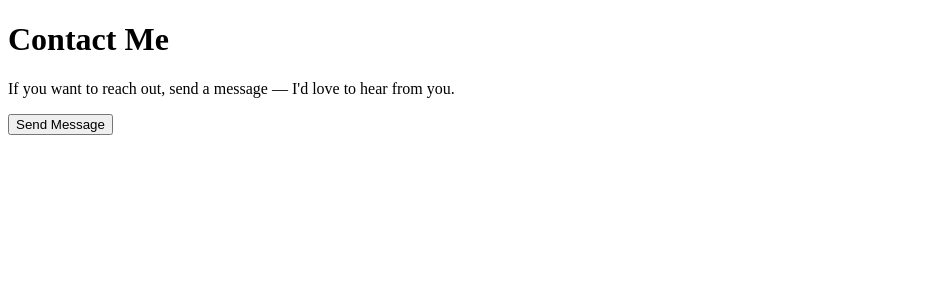
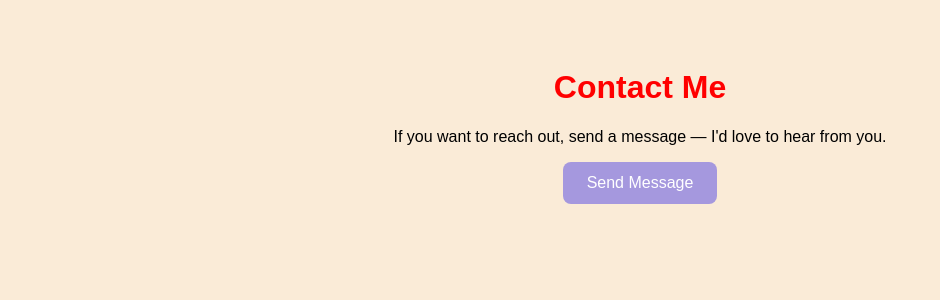
Before and after one commit to Anjana10022002/Django, a Django app: template Django_Lab_Day2_Qn-2/hwday2project/hwday2app/template/contactme.html in a window 1280 px wide. Shown: the top 300 px of the page, without its empty margins (0-940 px from the left). Run offline with Django 4.2, Linux system fonts and the light colour scheme; the template is opened without the code that fills it, so the values that code supplies are empty.

Commit message:
Implement contact page functionality, enhance styling, and add JavaScript for user feedback

```diff
--- a/Django_Lab_Day2_Qn-2/hwday2project/hwday2app/static/javascript.js
+++ b/Django_Lab_Day2_Qn-2/hwday2project/hwday2app/static/javascript.js
@@ -0,0 +1,3 @@
+function thankyou() {
+    document.getElementsByTagName('p')[0].innerHTML = 'Thankyou for contacting'
+}
--- a/Django_Lab_Day2_Qn-2/hwday2project/hwday2app/static/style.css
+++ b/Django_Lab_Day2_Qn-2/hwday2project/hwday2app/static/style.css
@@ -0,0 +1,19 @@
+body {
+  font-family: Arial, sans-serif;
+  padding: 40px;
+  text-align: center;
+  background-color: antiquewhite;
+}
+.btn {
+  padding: 12px 24px;
+  font-size: 16px;
+  border-radius: 8px;
+  border: none;
+  cursor: pointer;
+  background: rgb(165, 152, 222);
+  color: white;
+}
+h1{
+  size: 20px;
+  color: red;
+}
--- a/Django_Lab_Day2_Qn-2/hwday2project/hwday2app/template/contactme.html
+++ b/Django_Lab_Day2_Qn-2/hwday2project/hwday2app/template/contactme.html
@@ -9,7 +9,6 @@
 <body>
     <h1>Contact Me</h1>
     <p>If you want to reach out, send a message — I'd love to hear from you.</p>
-    <button class="btn" onclick="showThanks()">Send Message</button>
-    <p id="thanksMsg"></p>
-    <script src="{% static 'galleryapp/js/script.js' %}"></script>
+    <button class="btn" onclick="thankyou()">Send Message</button>
+    <script src="{% static 'javascript.js' %}"></script>
 </body>
--- a/Django_Lab_Day2_Qn-2/hwday2project/hwday2app/views.py
+++ b/Django_Lab_Day2_Qn-2/hwday2project/hwday2app/views.py
@@ -1,3 +1,7 @@
 from django.shortcuts import render
 
-# Create your views here.
+def gallery(request):
+    return render(request, 'gallerypage.html')
+
+def contact(request):
+    return render(request, 'contactme.html')
--- a/Django_Lab_Day2_Qn-2/hwday2project/hwday2project/urls.py
+++ b/Django_Lab_Day2_Qn-2/hwday2project/hwday2project/urls.py
@@ -1,22 +1,7 @@
-"""
-URL configuration for hwday2project project.
-
-The `urlpatterns` list routes URLs to views. For more information please see:
-    https://docs.djangoproject.com/en/4.2/topics/http/urls/
-Examples:
-Function views
-    1. Add an import:  from my_app import views
-    2. Add a URL to urlpatterns:  path('', views.home, name='home')
-Class-based views
-    1. Add an import:  from other_app.views import Home
-    2. Add a URL to urlpatterns:  path('', Home.as_view(), name='home')
-Including another URLconf
-    1. Import the include() function: from django.urls import include, path
-    2. Add a URL to urlpatterns:  path('blog/', include('blog.urls'))
-"""
-from django.contrib import admin
 from django.urls import path
+from hwday2project import views
 
 urlpatterns = [
-    path('admin/', admin.site.urls),
+    path('gallerypage/', views.gallerypage, name='gallery'),
+    path('contactme/', views.contactme, name='contact'),
 ]
--- a/todo/todoproject/greeting/templates/index.html
+++ b/todo/todoproject/greeting/templates/index.html
@@ -11,6 +11,7 @@
 
 </body>
 </html> -->
+
 
 <!DOCTYPE html>
 <html>
```
Also changed, not shown: todo/todoproject/greeting/views.py (+6 -1 lines).
